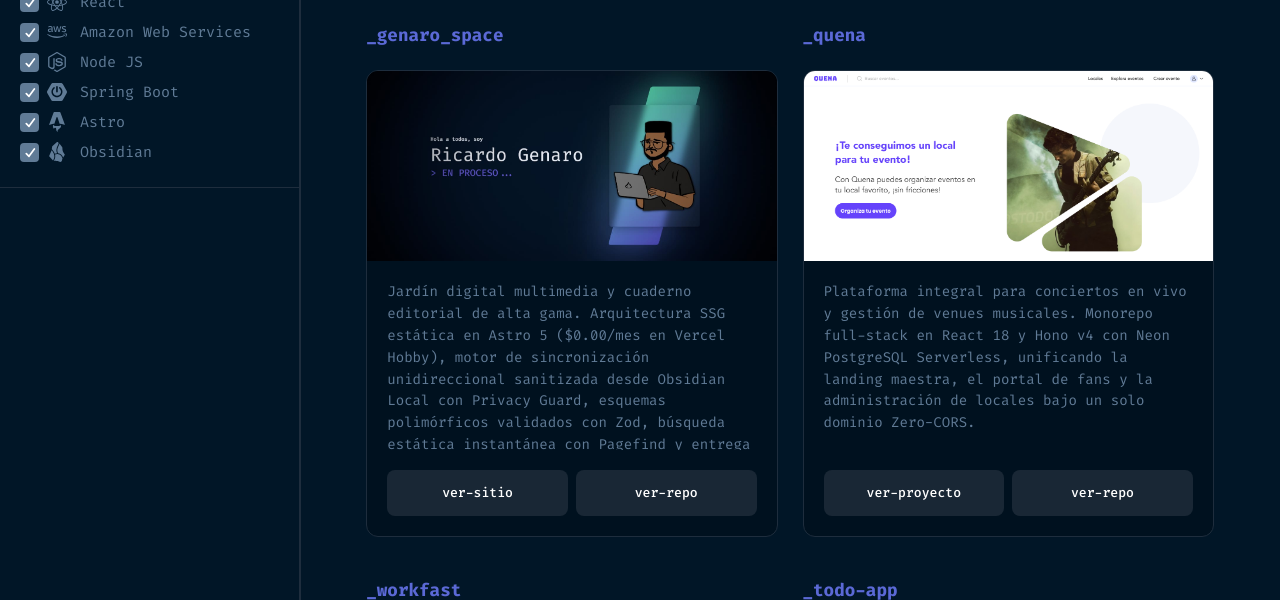
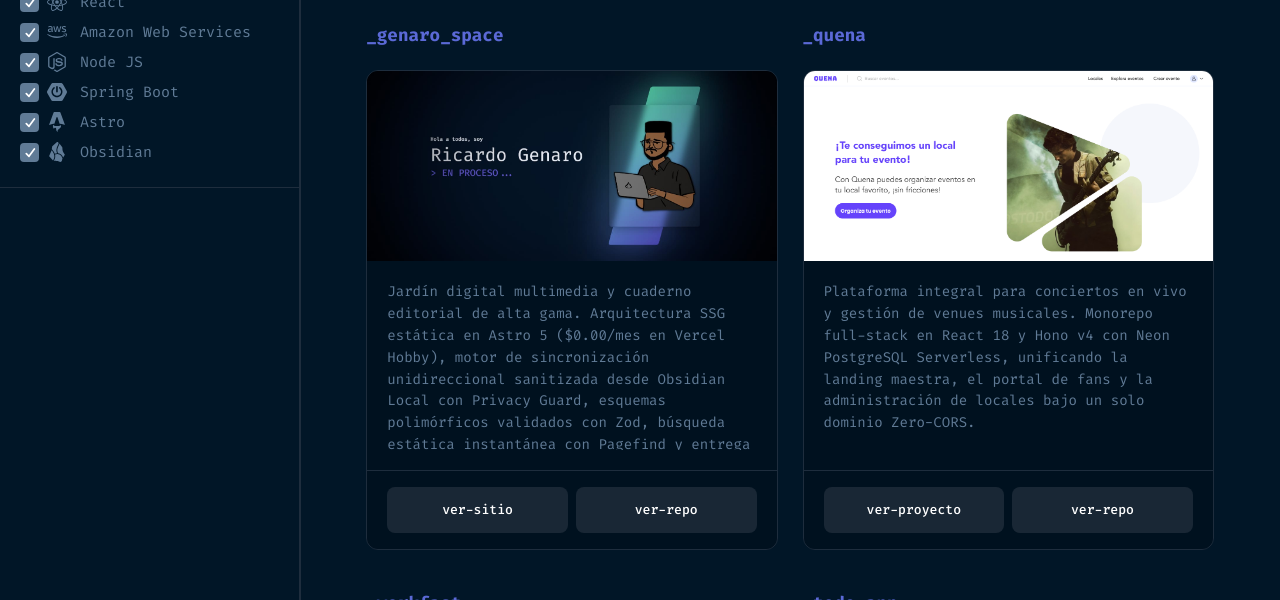
Before and after one commit to ricardogenaro99/ricardo-genaro-portfolio, a React (Vite) app: page /proyectos in a window 1280 px wide. Shown: the part 138-738 px from the top of the page. Built offline with nearby package versions, Linux system fonts and the light colour scheme.

Commit message:
fix(ui): segregar footer de botones y overlay superior para eliminar colision (FED-10)

```diff
--- a/src/app/components/proyectos/components/CardProyecto.js
+++ b/src/app/components/proyectos/components/CardProyecto.js
@@ -30,12 +30,13 @@ const CardModel = memo(({ project }) => {
 
   return (
     <CardModelStyle>
+      <div className="card-top-wrapper">
         <div className="img-project-container">
           <span className="icons-tag">
             {project.tags.map((tag, i) => (
               <span
                 key={i}
-              className={`icon-tag`}
+                className="icon-tag"
                 style={{ background: iconsMemo[tag]?.bgColor }}
               >
                 <TechIcon name={iconsMemo[tag]?.logo} {...iconsMemo[tag]?.propsStyleLogo} />
@@ -50,6 +51,10 @@ const CardModel = memo(({ project }) => {
             width={370}
             height={190}
           />
+        </div>
+
+        <div className="card-desc-container">
+          <p ref={descRef}>{project.description}</p>
         </div>
 
         <TechOverlay>
@@ -92,9 +97,8 @@ const CardModel = memo(({ project }) => {
             ) : null}
           </div>
         </TechOverlay>
+      </div>
 
-      <section className="body-card">
-        <p ref={descRef}>{project.description}</p>
       <div className="container-buttons">
         {project.projects.map((e, i) => {
           const props = e.prod
@@ -117,7 +121,6 @@ const CardModel = memo(({ project }) => {
           );
         })}
       </div>
-      </section>
     </CardModelStyle>
   );
 });
--- a/src/app/components/proyectos/styles/StyledComponents.js
+++ b/src/app/components/proyectos/styles/StyledComponents.js
@@ -1,7 +1,6 @@
 import styled from "styled-components";
-import { device, size } from "app/shared/styles/Breakpoints";
+import { device } from "app/shared/styles/Breakpoints";
 
-const gapPadding = "20px";
 const iconTagSize = "30px";
 
 export const ContainerCardProyecto = styled.article`
@@ -18,13 +17,15 @@ export const ContainerCardProyecto = styled.article`
 `;
 
 export const CardModelStyle = styled.div`
-  display: grid;
-  grid-template-rows: auto 1fr;
+  display: flex;
+  flex-direction: column;
   border-radius: var(--border-radius-card);
   overflow: hidden;
   border: 1px solid var(--lines-color);
   background: var(--primary-color-blue-active);
   position: relative;
+  height: 100%;
+  width: 100%;
   transition: border-color 0.2s ease,
     box-shadow 0.2s cubic-bezier(0.16, 1, 0.3, 1),
     transform 0.2s cubic-bezier(0.16, 1, 0.3, 1);
@@ -34,6 +35,14 @@ export const CardModelStyle = styled.div`
     box-shadow: 0 12px 28px -8px rgba(0, 0, 0, 0.5),
       0 0 15px rgba(77, 91, 206, 0.15);
     transform: translateY(-3px);
+  }
+
+  .card-top-wrapper {
+    position: relative;
+    flex: 1;
+    display: flex;
+    flex-direction: column;
+    overflow: hidden;
   }
 
   .img-project-container {
@@ -69,22 +78,18 @@ export const CardModelStyle = styled.div`
     }
   }
 
-  .body-card {
-    position: relative;
-    display: grid;
-    grid-template-rows: 1fr auto;
-    gap: ${gapPadding};
-    padding: ${gapPadding} 0;
-    > * {
-      padding: 0 ${gapPadding};
-    }
-    > p {
-      max-height: 169px;
-      overflow-y: auto;
+  .card-desc-container {
+    padding: 20px;
+    flex: 1;
+    display: flex;
+    flex-direction: column;
+    p {
       font-size: 0.88rem;
       line-height: 1.55;
       color: var(--secondary-color-gray);
       font-family: var(--font-code);
+      overflow-y: auto;
+      max-height: 169px;
       scrollbar-width: thin;
       scrollbar-color: rgba(77, 91, 206, 0.3) transparent;
       &::-webkit-scrollbar {
@@ -101,16 +106,20 @@ export const CardModelStyle = styled.div`
         background: rgba(77, 91, 206, 0.6);
       }
     }
+  }
 
   .container-buttons {
-      position: relative;
-      z-index: 25;
     display: grid;
     grid-template-columns: repeat(auto-fit, minmax(110px, 1fr));
     gap: 8px;
     width: 100%;
+    padding: 16px 20px;
+    box-sizing: border-box;
+    border-top: 1px solid var(--lines-color);
+    background: rgba(1, 18, 33, 0.6);
+    position: relative;
+    z-index: 5;
     margin-top: auto;
-      box-sizing: border-box;
 
     > * {
       padding: 8px 12px;
@@ -123,10 +132,6 @@ export const CardModelStyle = styled.div`
       min-width: 0;
     }
   }
-  }
-
-  width: 100%;
-  height: 100%;
 `;
 
 export const SectionExplorerProyectos = styled.div`
@@ -202,10 +207,9 @@ export const TechOverlay = styled.div`
   left: 0;
   width: 100%;
   height: 100%;
-  background: rgba(1, 22, 39, 0.94);
+  background: rgba(1, 22, 39, 0.95);
   backdrop-filter: blur(16px);
   -webkit-backdrop-filter: blur(16px);
-  border-radius: inherit;
   opacity: 0;
   visibility: hidden;
   pointer-events: none;
@@ -214,9 +218,9 @@ export const TechOverlay = styled.div`
   display: flex;
   flex-direction: column;
   justify-content: flex-start;
-  padding: 24px 20px 75px 20px;
+  padding: 20px;
   box-sizing: border-box;
-  z-index: 20;
+  z-index: 10;
   overflow-y: auto;
   scrollbar-width: thin;
   scrollbar-color: rgba(77, 91, 206, 0.3) transparent;
```
Lines whose indentation alone changed are shown as unchanged.
